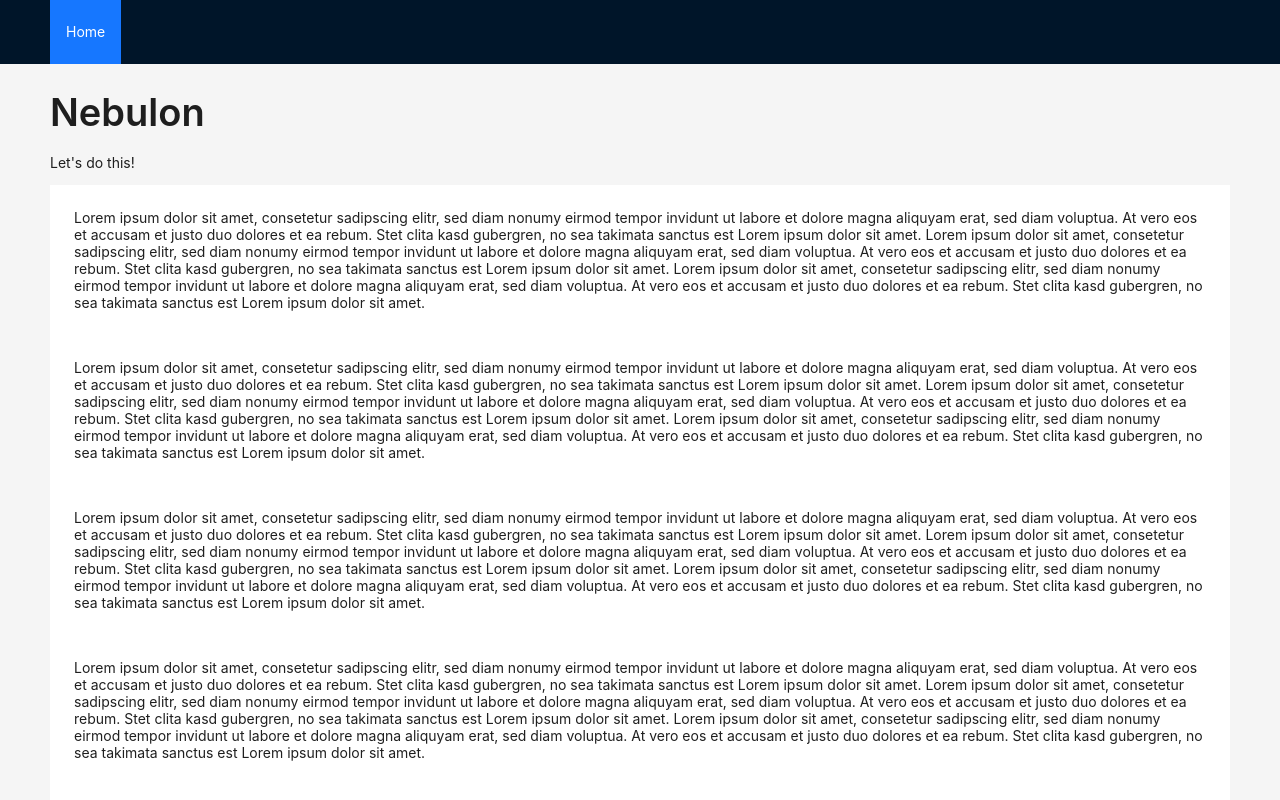
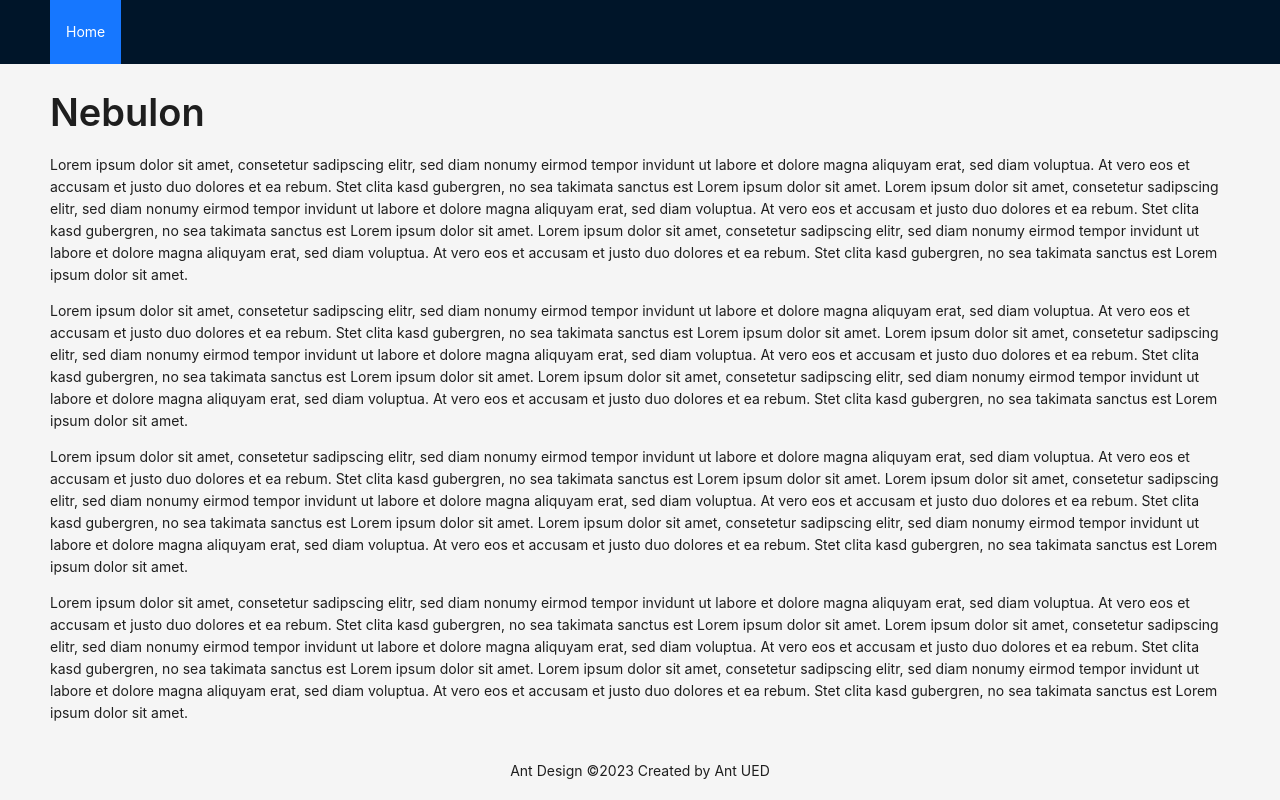
Before and after one commit to johannesstroebele91/nebulon, a React (Create React App) app: page / in a window 1280 px wide. Shown: the top 800 px of the page. Built offline with nearby package versions, Linux system fonts and the light colour scheme.

Commit message:
improve basic layout with antd

```diff
--- a/src/App.tsx
+++ b/src/App.tsx
@@ -1,13 +1,14 @@
 import React from "react";
-import { Layout, Menu, theme } from "antd";
+import { Layout, Menu, Typography, Space } from "antd";
 import Title from "antd/es/typography/Title";
 
 const { Header, Content, Footer } = Layout;
+const { Text, Link, Paragraph } = Typography;
 
 const App: React.FC = () => {
-  const {
+  /* TODO add theme later const {
     token: { colorBgContainer },
-  } = theme.useToken();
+  } = theme.useToken();  */
 
   const menuItems = [
     {
@@ -34,8 +35,7 @@ const App: React.FC = () => {
           <Breadcrumb.Item>App</Breadcrumb.Item>
         </Breadcrumb> */}
         <Title>Nebulon</Title>
-        <p>Let's do this!</p>
-        <div style={{ padding: 24, background: colorBgContainer }}>
+        <Paragraph>
           Lorem ipsum dolor sit amet, consetetur sadipscing elitr, sed diam
           nonumy eirmod tempor invidunt ut labore et dolore magna aliquyam erat,
           sed diam voluptua. At vero eos et accusam et justo duo dolores et ea
@@ -50,12 +50,8 @@ const App: React.FC = () => {
           At vero eos et accusam et justo duo dolores et ea rebum. Stet clita
           kasd gubergren, no sea takimata sanctus est Lorem ipsum dolor sit
           amet.
-          <div
-            style={{
-              padding: 24,
-              background: colorBgContainer,
-            }}
-          ></div>
+        </Paragraph>
+        <Paragraph>
           Lorem ipsum dolor sit amet, consetetur sadipscing elitr, sed diam
           nonumy eirmod tempor invidunt ut labore et dolore magna aliquyam erat,
           sed diam voluptua. At vero eos et accusam et justo duo dolores et ea
@@ -70,12 +66,8 @@ const App: React.FC = () => {
           At vero eos et accusam et justo duo dolores et ea rebum. Stet clita
           kasd gubergren, no sea takimata sanctus est Lorem ipsum dolor sit
           amet.
-          <div
-            style={{
-              padding: 24,
-              background: colorBgContainer,
-            }}
-          ></div>
+        </Paragraph>
+        <Paragraph>
           Lorem ipsum dolor sit amet, consetetur sadipscing elitr, sed diam
           nonumy eirmod tempor invidunt ut labore et dolore magna aliquyam erat,
           sed diam voluptua. At vero eos et accusam et justo duo dolores et ea
@@ -90,12 +82,8 @@ const App: React.FC = () => {
           At vero eos et accusam et justo duo dolores et ea rebum. Stet clita
           kasd gubergren, no sea takimata sanctus est Lorem ipsum dolor sit
           amet.
-          <div
-            style={{
-              padding: 24,
-              background: colorBgContainer,
-            }}
-          ></div>
+        </Paragraph>
+        <Paragraph>
           Lorem ipsum dolor sit amet, consetetur sadipscing elitr, sed diam
           nonumy eirmod tempor invidunt ut labore et dolore magna aliquyam erat,
           sed diam voluptua. At vero eos et accusam et justo duo dolores et ea
@@ -110,27 +98,7 @@ const App: React.FC = () => {
           At vero eos et accusam et justo duo dolores et ea rebum. Stet clita
           kasd gubergren, no sea takimata sanctus est Lorem ipsum dolor sit
           amet.
-          <div
-            style={{
-              padding: 24,
-              background: colorBgContainer,
-            }}
-          ></div>
-          Lorem ipsum dolor sit amet, consetetur sadipscing elitr, sed diam
-          nonumy eirmod tempor invidunt ut labore et dolore magna aliquyam erat,
-          sed diam voluptua. At vero eos et accusam et justo duo dolores et ea
-          rebum. Stet clita kasd gubergren, no sea takimata sanctus est Lorem
-          ipsum dolor sit amet. Lorem ipsum dolor sit amet, consetetur
-          sadipscing elitr, sed diam nonumy eirmod tempor invidunt ut labore et
-          dolore magna aliquyam erat, sed diam voluptua. At vero eos et accusam
-          et justo duo dolores et ea rebum. Stet clita kasd gubergren, no sea
-          takimata sanctus est Lorem ipsum dolor sit amet. Lorem ipsum dolor sit
-          amet, consetetur sadipscing elitr, sed diam nonumy eirmod tempor
-          invidunt ut labore et dolore magna aliquyam erat, sed diam voluptua.
-          At vero eos et accusam et justo duo dolores et ea rebum. Stet clita
-          kasd gubergren, no sea takimata sanctus est Lorem ipsum dolor sit
-          amet.
-        </div>
+        </Paragraph>
       </Content>
       <Footer style={{ textAlign: "center" }}>
         Ant Design ©2023 Created by Ant UED
```
